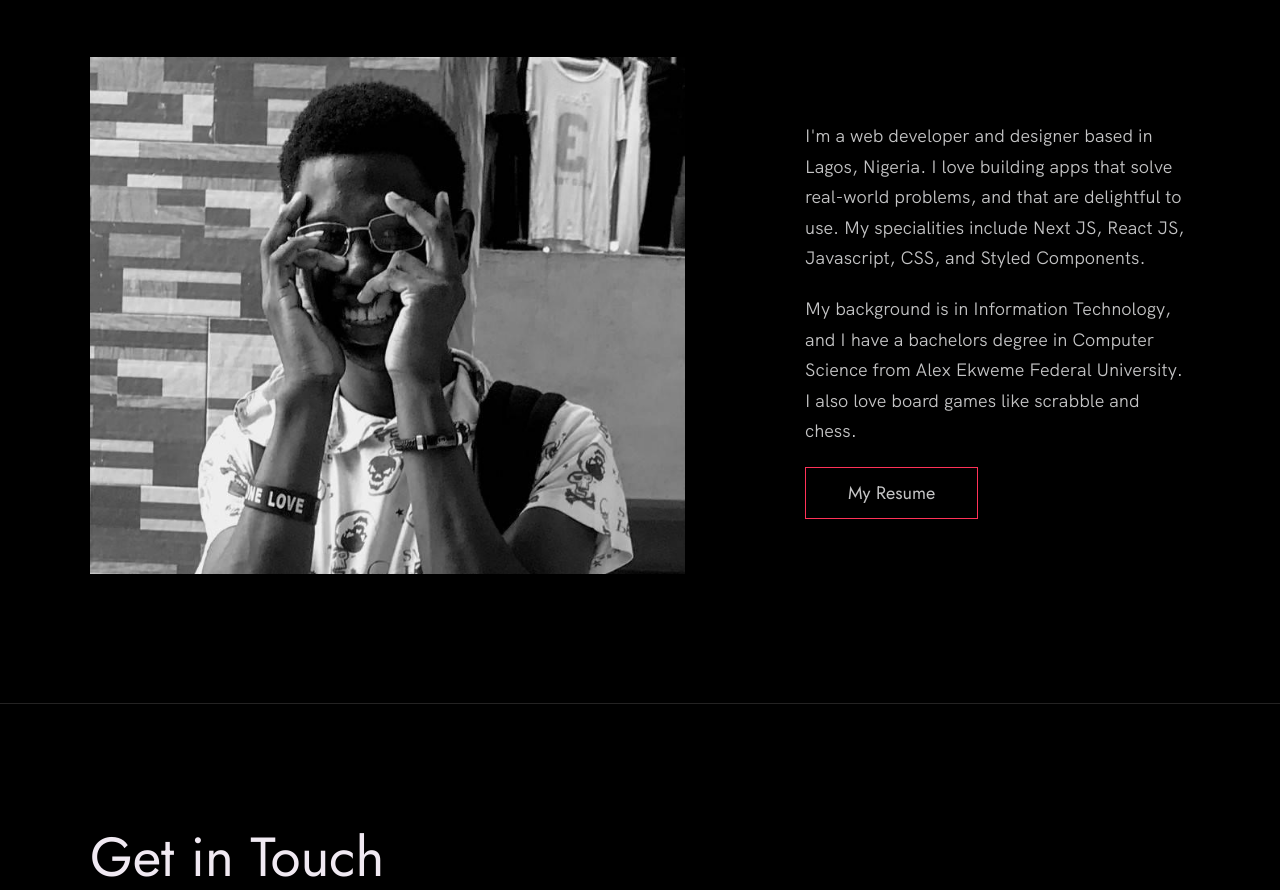
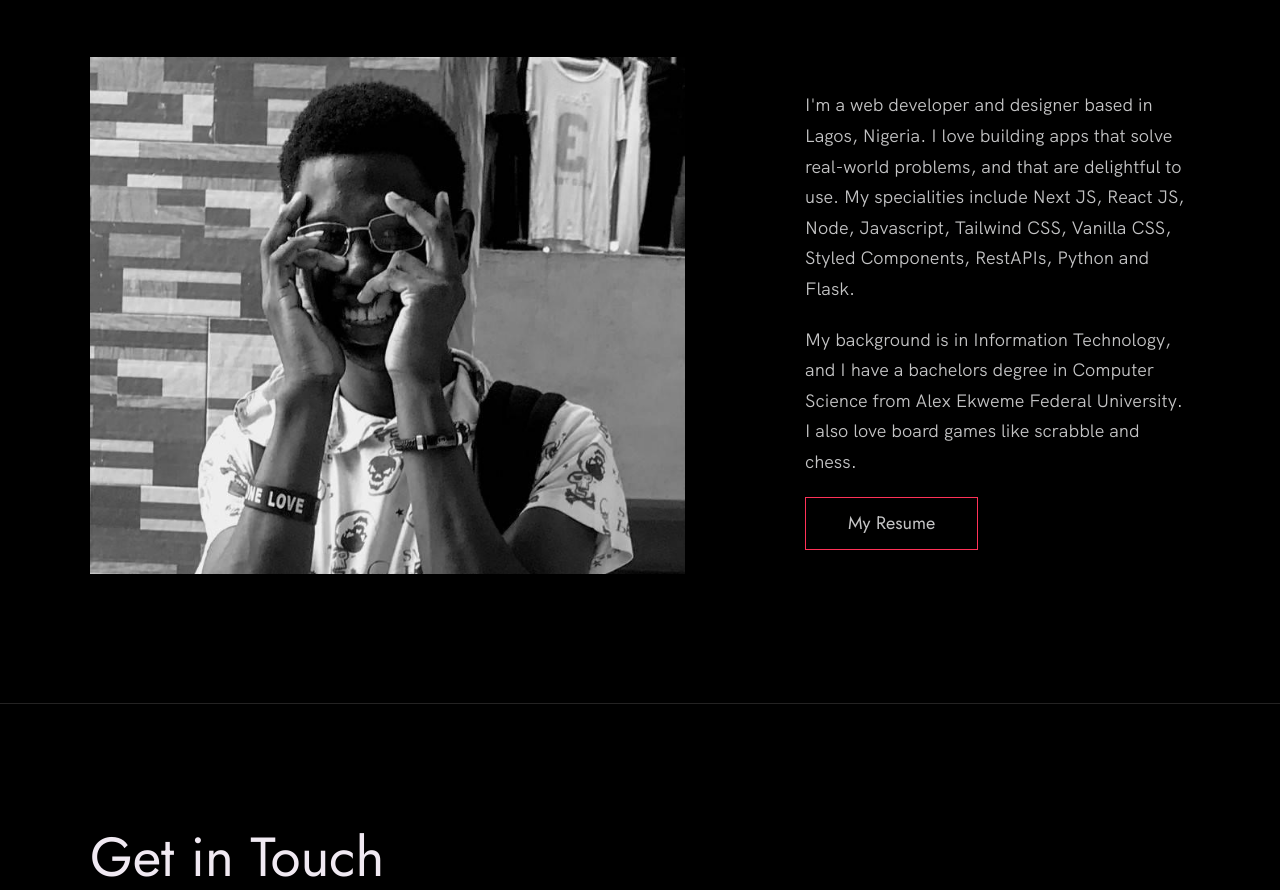
Before and after one commit to Coolhands-frank/Portfolio2, a website built with Vite: page index.html in a window 1280 px wide. Shown: the part 5179-6069 px from the top of the page. Built offline with nearby package versions, Linux system fonts and the light colour scheme.

Commit message:
skill update

```diff
--- a/index.html
+++ b/index.html
@@ -279,7 +279,7 @@
         <div class="about__content">
           <div class="about__text">
             <!-- Replace the below paragraph with info about yourself -->
-           I'm a web developer and designer based in Lagos, Nigeria. I love building apps that solve real-world problems, and that are delightful to use. My specialities include Next JS, React JS, Javascript, CSS, and Styled Components.</p>
+           I'm a web developer and designer based in Lagos, Nigeria. I love building apps that solve real-world problems, and that are delightful to use. My specialities include Next JS, React JS, Node, Javascript, Tailwind CSS, Vanilla CSS, Styled Components, RestAPIs, Python and Flask.</p>
             <p>My background is in Information Technology, and I have a bachelors degree in Computer Science from Alex Ekweme Federal University. I also love board games like scrabble and chess.</p>
             <!-- Provide a link to your resume -->
             <a href="https://drive.google.com/file/d/1-Y2vPRwrjIAIHkrVjHSpq-Csu_9UqkST/view?usp=drive_link" class="btn" target="_blank">My Resume</a>
```
